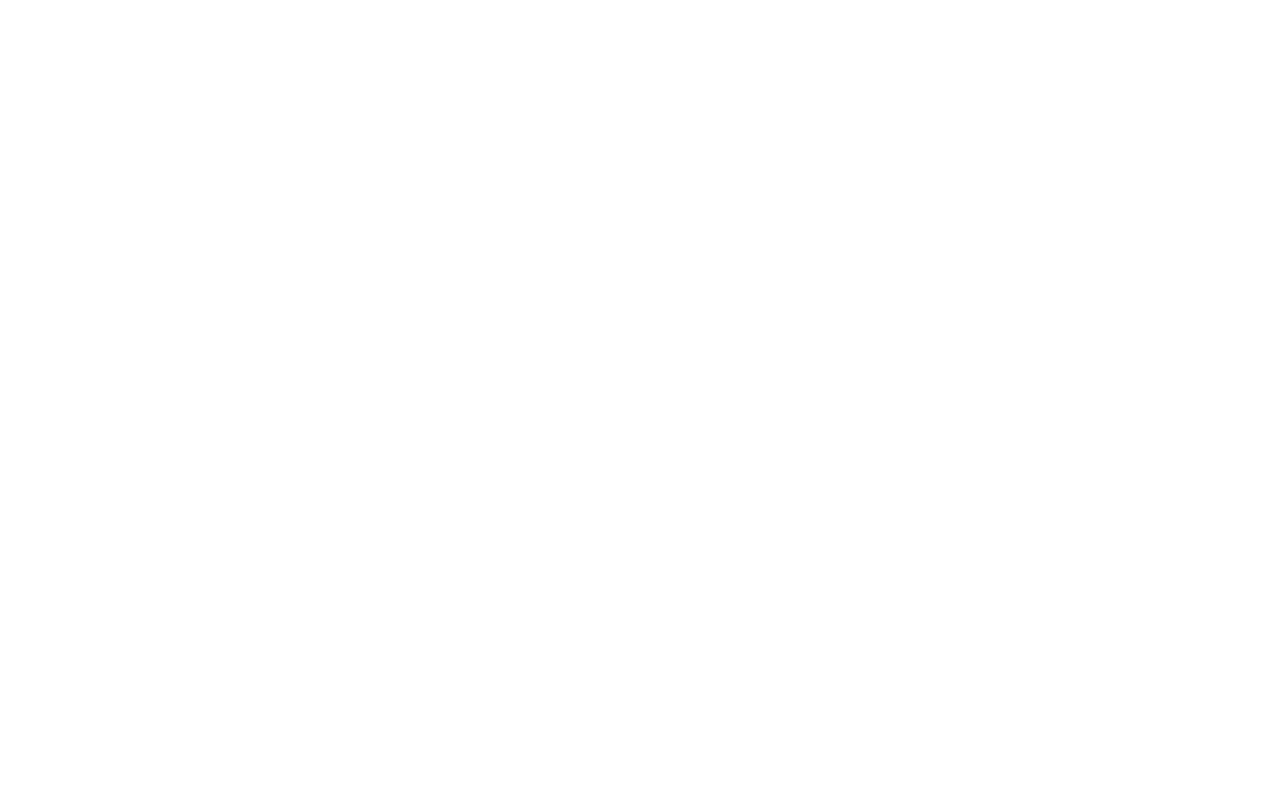
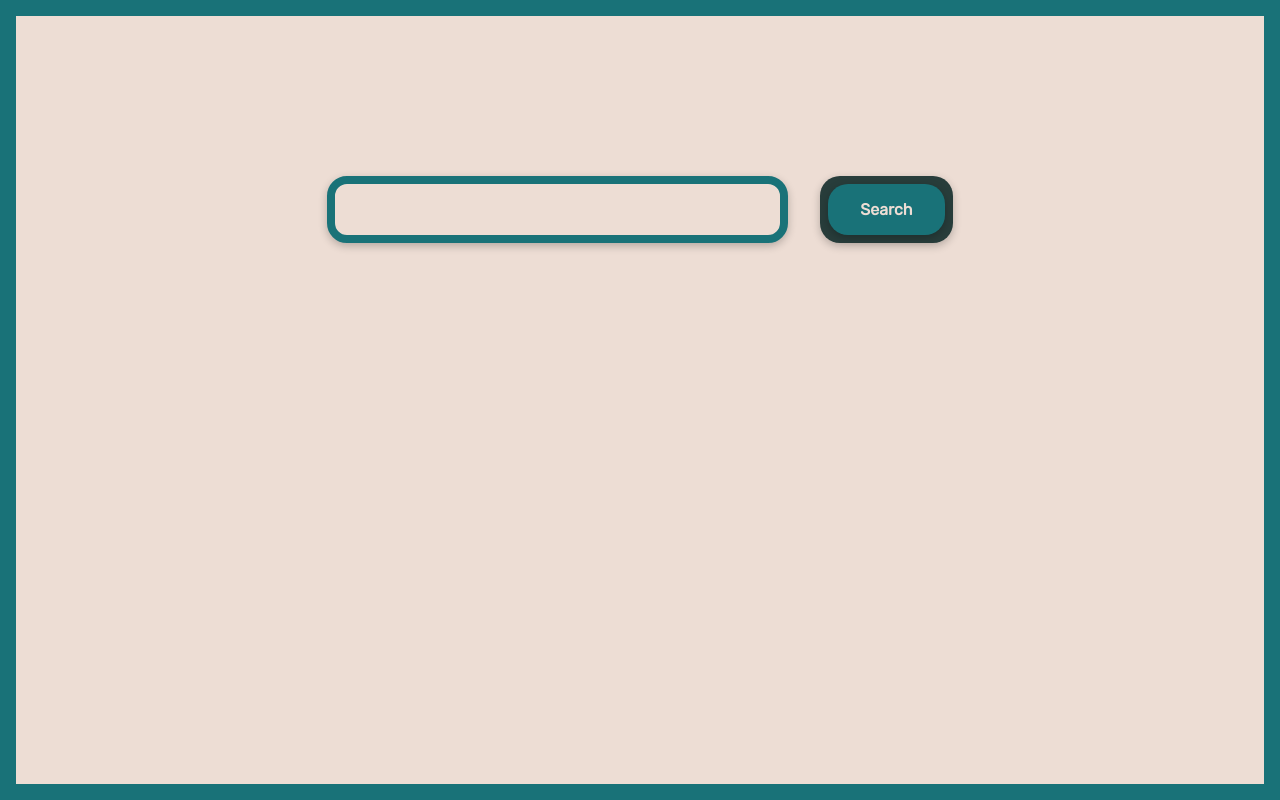
Before and after one commit to MepilLeaf/john-henriksen-capstone, a React (Create React App) app: page /browse in a window 1280 px wide. Before the commit this address had no page. Built offline with nearby package versions, Linux system fonts and the light colour scheme.

Commit message:
Set up base structure for the browse recipes page

```diff
--- a/src/App.js
+++ b/src/App.js
@@ -2,6 +2,7 @@
 import "./App.scss";
 import { BrowserRouter, Routes, Route } from "react-router-dom";
 import CreateRecipe from "./pages/CreateRecipes/CreateRecipe";
+import BrowseRecipes from "./pages/BrowseRecipes/BrowseRecipes";
 
 function App() {
   return (
@@ -9,6 +10,7 @@
       <BrowserRouter>
         <Routes>
           <Route path="/create" element={<CreateRecipe />} />
+          <Route path="/browse" element={<BrowseRecipes />} />
         </Routes>
       </BrowserRouter>
     </div>
--- /dev/null
+++ b/src/pages/BrowseRecipes/BrowseRecipes.js
@@ -0,0 +1,15 @@
+import "./BrowseRecipes.scss";
+import Button from "../../components/Button/Button";
+
+const BrowseRecipes = ({ id }) => {
+  return (
+    <main className="browse-recipes-page">
+      <form className="recipe-search">
+        <input type="text" name="input" className="recipe-search__input" />
+        <Button isBlue={true} content="Search" type="submit" />
+      </form>
+    </main>
+  );
+};
+
+export default BrowseRecipes;
--- /dev/null
+++ b/src/pages/BrowseRecipes/BrowseRecipes.scss
@@ -0,0 +1,27 @@
+@use "../../styles/partials/globals.scss" as *;
+
+.browse-recipes-page {
+  width: 100vw;
+  min-height: 100vh;
+  height: 100%;
+  background-color: $off-white;
+  border: 1rem solid $light-blue;
+  padding: 10rem;
+  @include flex(column, flex-start);
+}
+
+.recipe-search {
+  width: 60vw;
+
+  &__input {
+    background-color: $off-white;
+    border: 0.5rem solid $light-blue;
+    border-radius: 1.25rem;
+    padding: 1rem;
+    width: 60%;
+    @include box-shadow;
+    color: $dark-blue;
+    font-size: 1rem;
+    margin-right: 2rem;
+  }
+}
--- a/src/styles/partials/globals.scss
+++ b/src/styles/partials/globals.scss
@@ -9,9 +9,11 @@
 
 html {
   box-sizing: border-box;
+  font-family: rubik, Arial, Helvetica, sans-serif;
 }
 *,
 *:before,
 *:after {
   box-sizing: inherit;
+  font-family: inherit;
 }
--- a/src/styles/partials/typography.scss
+++ b/src/styles/partials/typography.scss
@@ -4,6 +4,4 @@
     src: url(../../assets/font/Rubik-VariableFont_wght.ttf);
     font-weight: 400;
   }
-
-  font-family: rubik, Arial, Helvetica, sans-serif;
 }
```
